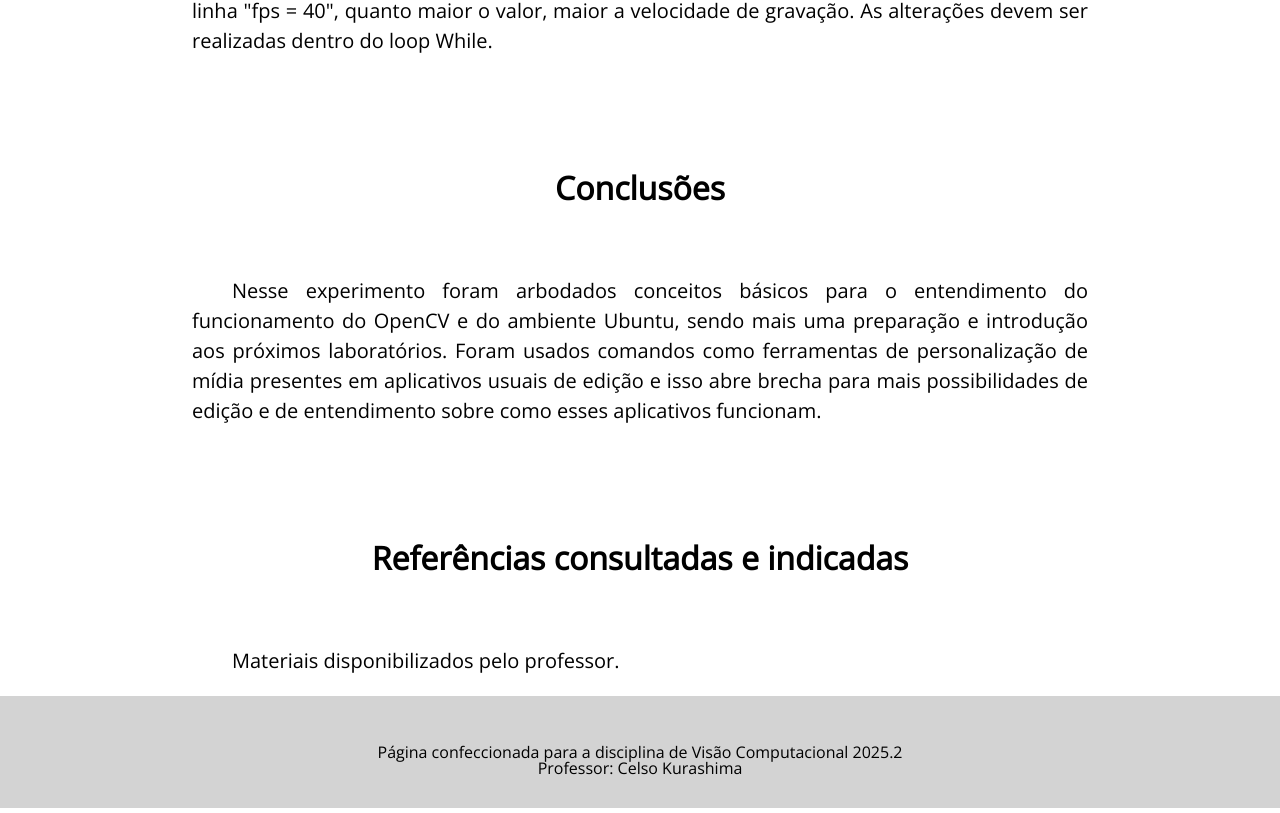
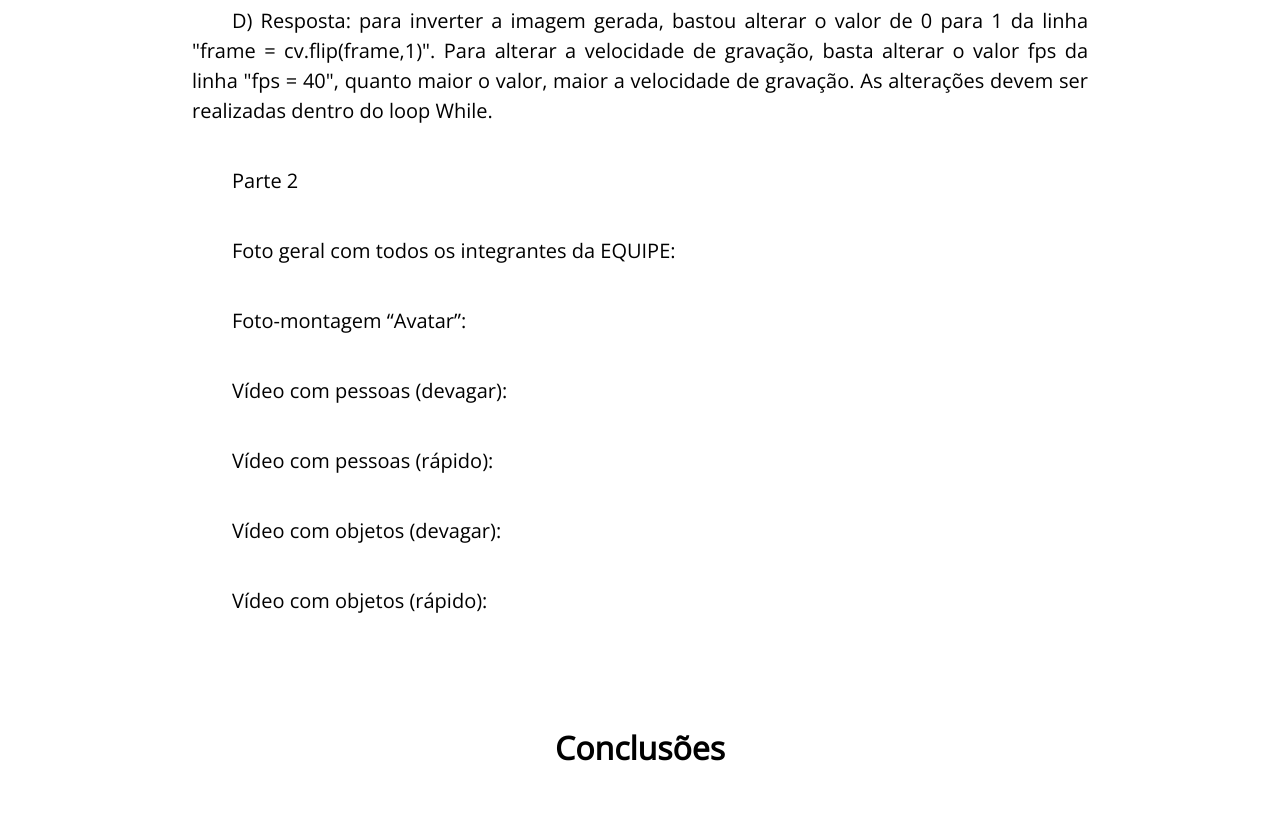
Before and after one commit to LucasMedeiros29/VC.2025, a plain HTML site: page lab1.html in a window 1280 px wide. Shown: the part 3718-4531 px from the top of the page. Drawn offline with nearby package versions, Linux system fonts and the light colour scheme.

Commit message:
Add files via upload

```diff
--- a/lab1.html
+++ b/lab1.html
@@ -73,6 +73,7 @@
         </div>
 
         <h3>Análise e discussão dos estudos realizados</h3>
+            <p class="resumo">Parte 1</p>
             <p class="resumo">A) Resposta: porque o algoritmo converte a imagem original em um png em escala gray e mostra ela em seguida, podendo ser salva
 				pressionando a tecla S.</p>
             <p class="resumo">B) Resposta: para alterar a velocidade, basta aumentar o valor do divisor na linha 15, fazendo com que o programa espere menos tempo
@@ -85,7 +86,13 @@
             <p class="resumo">D) Resposta: para inverter a imagem gerada, bastou alterar o valor de 0 para 1 da linha "frame = cv.flip(frame,1)". Para alterar a velocidade
 				de gravação, basta alterar o valor fps da linha "fps = 40", quanto maior o valor, maior a velocidade de gravação. As alterações devem ser realizadas dentro do loop While.</p>
 
-
+            <p class="resumo">Parte 2</p>
+            <p class="resumo">Foto geral com todos os integrantes da EQUIPE:</p>
+            <p class="resumo">Foto-montagem “Avatar”:</p>
+            <P class="resumo">Vídeo com pessoas (devagar):</P>
+            <P class="resumo">Vídeo com pessoas (rápido):</P>
+            <P class="resumo">Vídeo com objetos (devagar):</P>
+            <P class="resumo">Vídeo com objetos (rápido):</P>
 
         <h3>Conclusões</h3>
         <p class="resumo">Nesse experimento foram arbodados conceitos básicos para o entendimento do funcionamento do OpenCV e do ambiente Ubuntu, sendo mais uma
```
